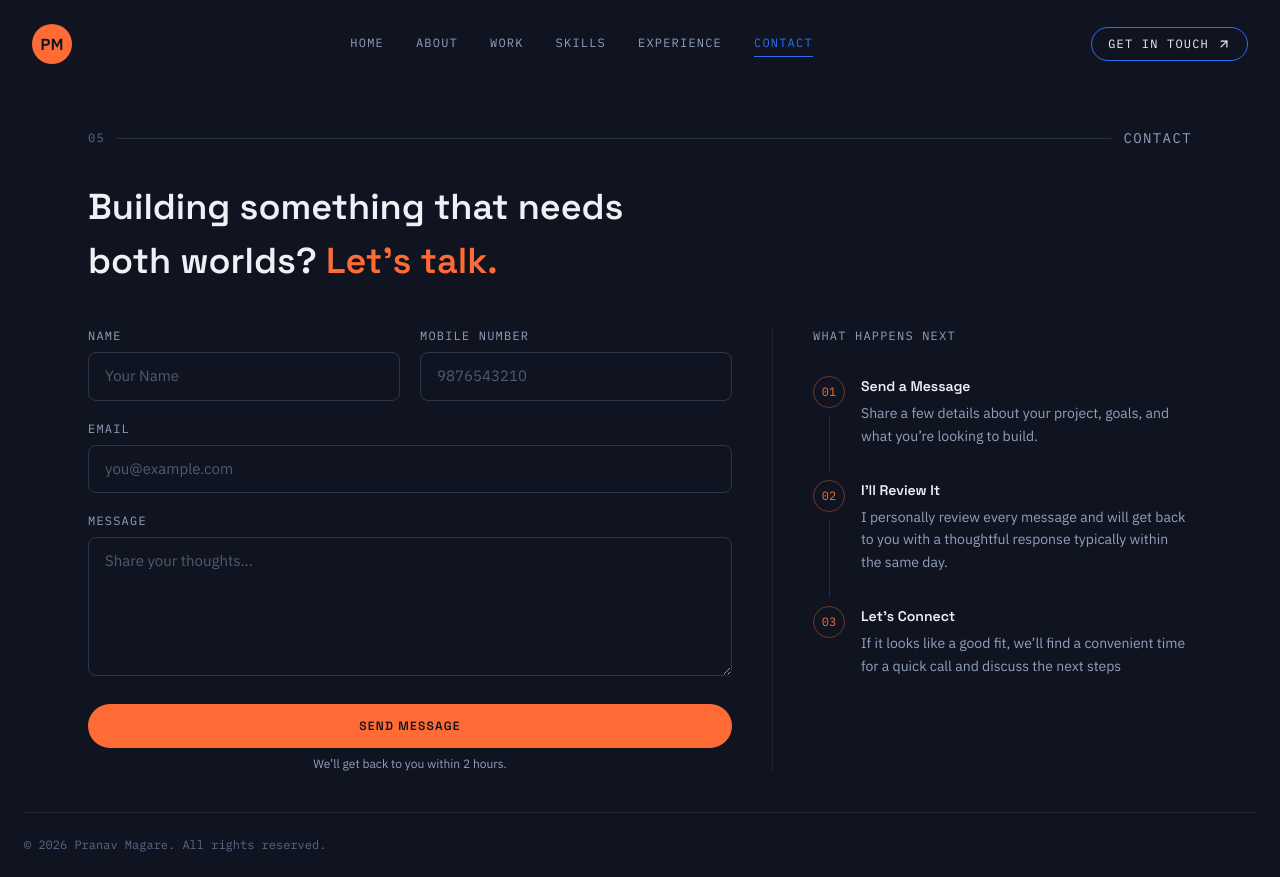
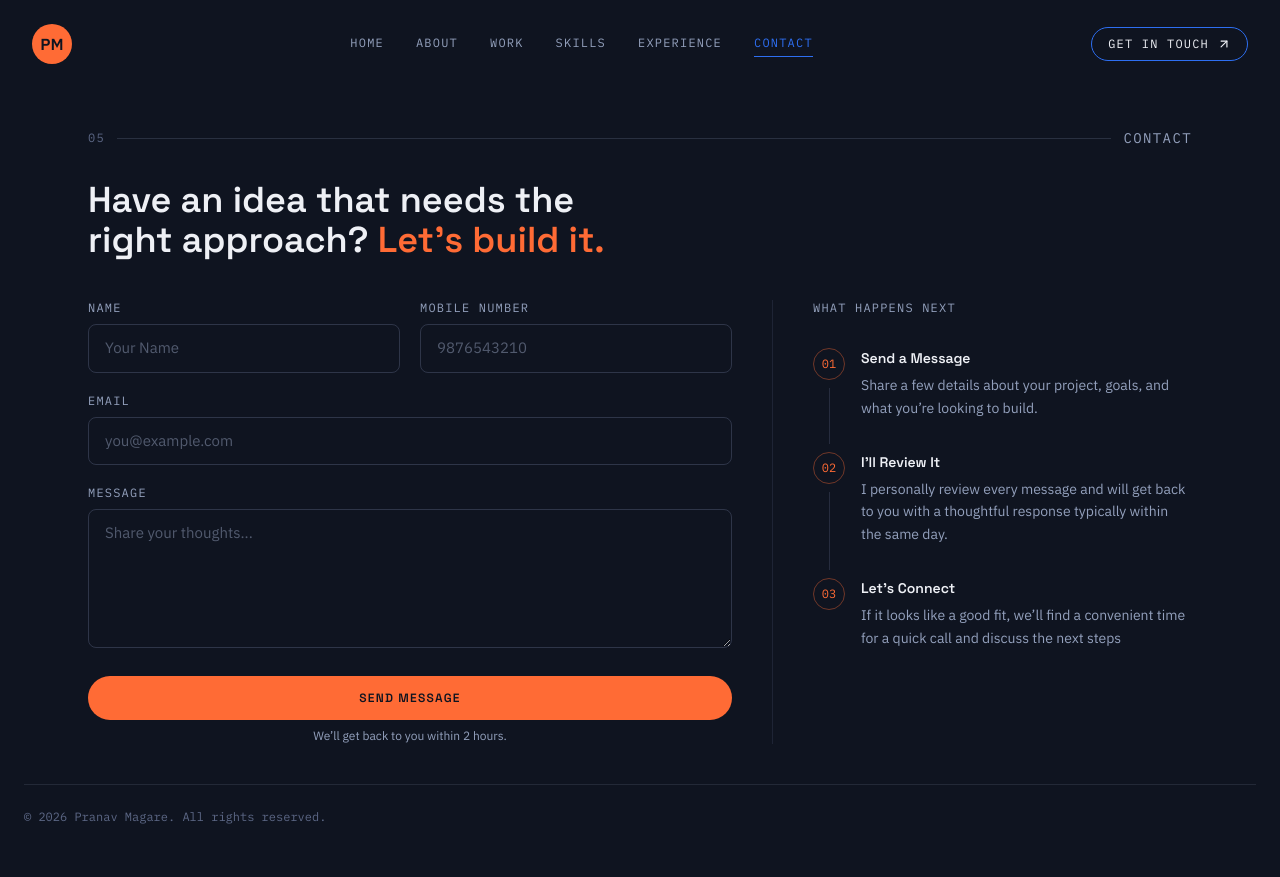
Before and after one commit to VickyDevlo/portfolio, a React (Vite) app: page /contact in a window 1280 px wide. After the commit the page ends 849 px from the top, so only its background shows below. Built offline with nearby package versions, Linux system fonts and the light colour scheme.

Commit message:
CONTACT PAGE TITLE CHANGE

```diff
--- a/src/pages/Contact.jsx
+++ b/src/pages/Contact.jsx
@@ -12,14 +12,10 @@ export const Contact = () => {
       <section className="py-10">
         <SectionHeading n="05">Contact</SectionHeading>
 
-        <h2
-          className="font-display font-semibold mb-10 max-w-xl"
-          style={{ fontSize: "clamp(1.5rem, 3vw, 2.25rem)" }}
-        >
-          Building something that needs both worlds?{" "}
-          <span className="text-ember">Let's talk.</span>
+        <h2 className="font-display font-semibold mb-10 max-w-xl text-[22px] leading-tight sm:text-3xl lg:text-4xl">
+          Have an idea that needs the right approach?{" "}
+          <span className="text-ember">Let's build it.</span>
         </h2>
-
         <div className="grid grid-cols-1 min-[900px]:grid-cols-[1fr_420px] gap-10">
           <ContactForm />
           <ContactSteps />
```
